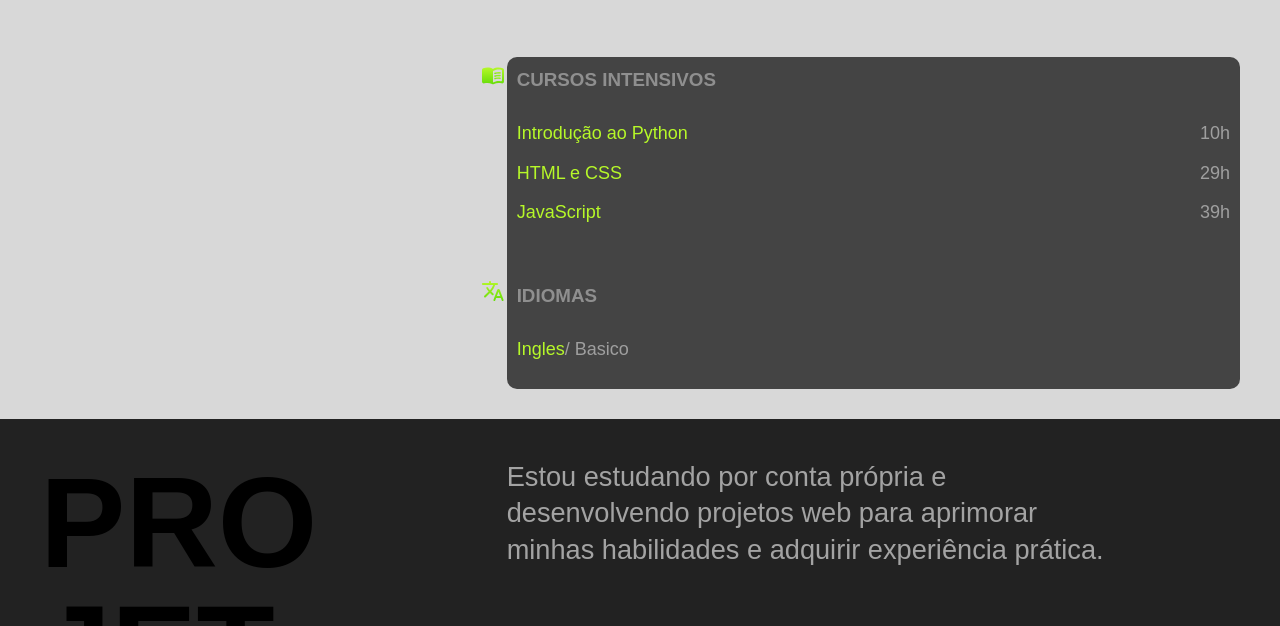
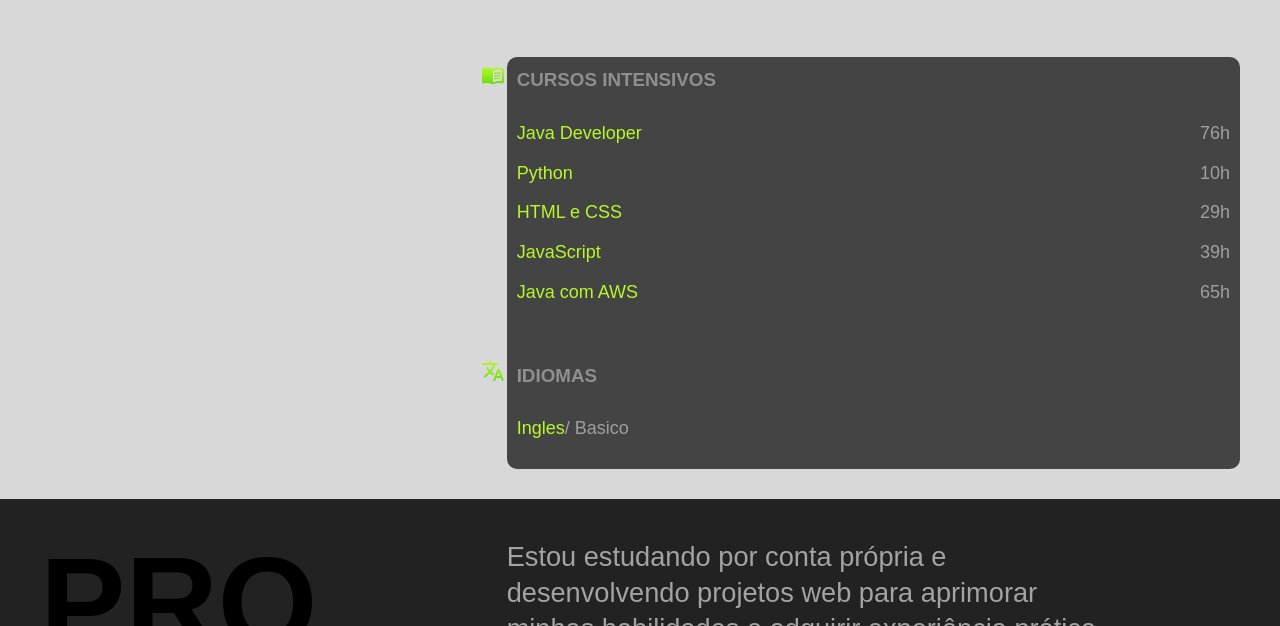
Before and after one commit to GabrielSilva0109/GabrielSilva, a website: page index.html in a window 1280 px wide. Shown: the part 1451-2077 px from the top of the page. Drawn offline with Linux system fonts and the light colour scheme.

Commit message:
Update index.html

```diff
--- a/index.html
+++ b/index.html
@@ -127,9 +127,11 @@
                     <div class="cursos">
                         <h3>Cursos Intensivos</h3>
                         <ul>
-                            <li>Introdução ao Python <span>10h</span></li>
+                            <li>Java Developer<span>76h</span></li>
+                            <li>Python <span>10h</span></li>
                             <li>HTML e CSS <span>29h</span></li>
                             <li>JavaScript <span>39h</span></li>
+                            <li>Java com AWS <span>65h</span></li>
                         </ul>
                     </div>
                     <div class="idiomas">
```
